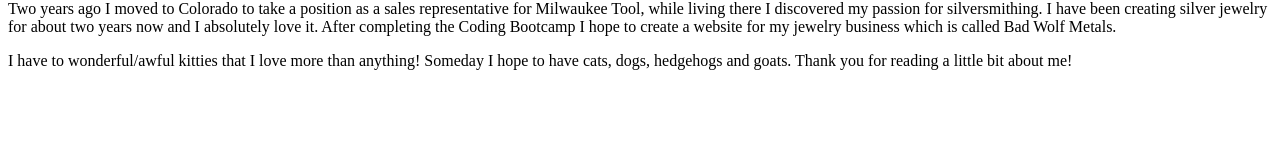
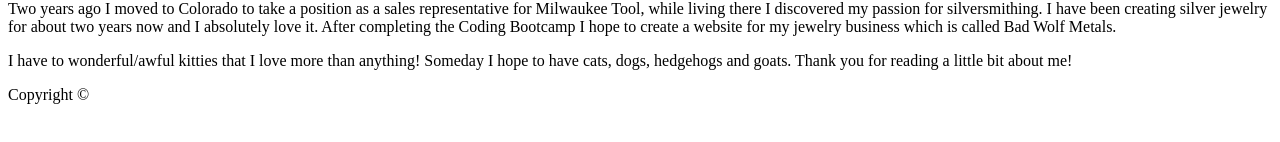
Before and after one commit to KenzieAnnC/Basic-Portfolio, a plain HTML site: page index.html in a window 1280 px wide. Shown: the part 642-784 px from the top of the page. Drawn offline with Linux system fonts and the light colour scheme; a script that the page names is missing.

Commit message:
adds copyright footer

```diff
--- a/index.html
+++ b/index.html
@@ -34,5 +34,9 @@
     </p>
 
 
+    <footer>
+        <p>Copyright ©</p>
+    </footer>
+
 </body>
 </html>
```
Also changed, not shown: contact.html (+3 -1 lines).
